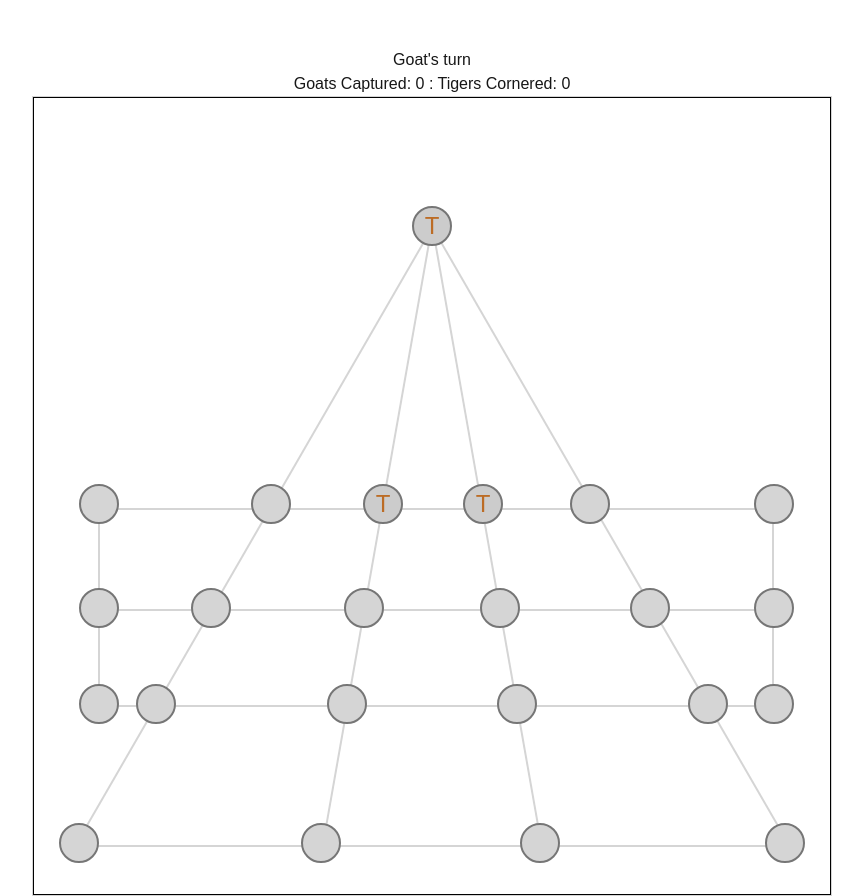
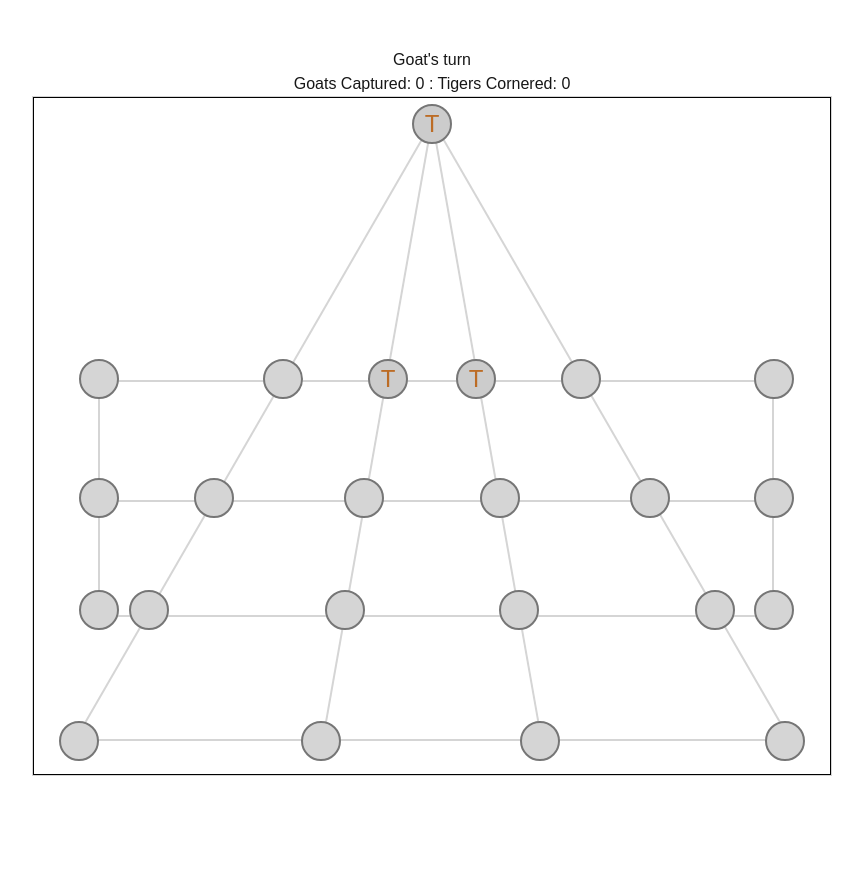
Before and after one commit to christinemtrinh/bagchal, a Next.js app in the folder src/client/: page / in a window 1280 px wide. Shown: the whole page, without its empty margins (208-1071 px from the left). After the commit the page ends 800 px from the top, so only its background shows below. Built offline with nearby package versions, Linux system fonts and the light colour scheme; no server answers.

Commit message:
Fit board into one page

```diff
--- a/src/client/app/components/Board/Board.tsx
+++ b/src/client/app/components/Board/Board.tsx
@@ -426,8 +426,14 @@ export default function Board(props: any) {
   }
 
   return (
+    <div>
+      <div className="turn">
+        <p>
+          {props.player ? "Goat" : "Tiger"}'s turn<br />
+          Goats Captured: {numOfCapturedGoats} : Tigers Cornered: {numOfCorneredTigers}
+        </p>
+      </div>
       <div className="container">
-
         <div className="board">
           <div className="line1"></div>
           <div className="line2"></div>
@@ -437,7 +443,7 @@ export default function Board(props: any) {
           <div className="line6"></div>
           <div className="rectangle"></div>
           <div className="button-container">
-          <div className="row" style={{ margin: "10%", top: "30%" }}>
+            <div className="row" style={{ margin: "-11%", top: "30%" }}>
               <Spot
                 buttonID="1"
                 disabled={disabledSpots[0][0]}
@@ -446,7 +452,7 @@ export default function Board(props: any) {
                 onSpotClick={() => handleClick(0, 0)}
               />
             </div>
-          <div className="row" style={{ margin: "20%" }}>
+            <div className="row" style={{ margin: "38%" }}>
               <Spot
                 buttonID="2"
                 disabled={disabledSpots[1][0]}
@@ -458,28 +464,28 @@ export default function Board(props: any) {
                 buttonID="3"
                 disabled={disabledSpots[1][1]}
                 value={spots[1][1]}
-              y={-42}
+                y={-37}
                 onSpotClick={() => handleClick(1, 1)}
               />
               <Spot
                 buttonID="4"
                 disabled={disabledSpots[1][2]}
                 value={spots[1][2]}
-              y={-12}
+                y={-10}
                 onSpotClick={() => handleClick(1, 2)}
               />
               <Spot
                 buttonID="5"
                 disabled={disabledSpots[1][3]}
                 value={spots[1][3]}
-              y={13}
+                y={10}
                 onSpotClick={() => handleClick(1, 3)}
               />
               <Spot
                 buttonID="6"
                 disabled={disabledSpots[1][4]}
                 value={spots[1][4]}
-              y={41}
+                y={37}
                 onSpotClick={() => handleClick(1, 4)}
               />
               <Spot
@@ -490,7 +496,7 @@ export default function Board(props: any) {
                 onSpotClick={() => handleClick(1, 5)}
               />
             </div>
-          <div className="row" style={{ margin: "-12%" }}>
+            <div className="row" style={{ margin: "-28%" }}>
               <Spot
                 buttonID="8"
                 disabled={disabledSpots[2][0]}
@@ -502,7 +508,7 @@ export default function Board(props: any) {
                 buttonID="9"
                 disabled={disabledSpots[2][1]}
                 value={spots[2][1]}
-              y={-67}
+                y={-66}
                 onSpotClick={() => handleClick(2, 1)}
               />
               <Spot
@@ -534,7 +540,7 @@ export default function Board(props: any) {
                 onSpotClick={() => handleClick(2, 5)}
               />
             </div>
-          <div className="row" style={{ margin: "19%" }}>
+            <div className="row" style={{ margin: "37%" }}>
               <Spot
                 buttonID="14"
                 disabled={disabledSpots[3][0]}
@@ -546,28 +552,28 @@ export default function Board(props: any) {
                 buttonID="15"
                 disabled={disabledSpots[3][1]}
                 value={spots[3][1]}
-              y={-90}
+                y={-93}
                 onSpotClick={() => handleClick(3, 1)}
               />
               <Spot
                 buttonID="16"
                 disabled={disabledSpots[3][2]}
                 value={spots[3][2]}
-              y={-27}
+                y={-28}
                 onSpotClick={() => handleClick(3, 2)}
               />
               <Spot
                 buttonID="17"
                 disabled={disabledSpots[3][3]}
                 value={spots[3][3]}
-              y={27}
+                y={28}
                 onSpotClick={() => handleClick(3, 3)}
               />
               <Spot
                 buttonID="18"
                 disabled={disabledSpots[3][4]}
                 value={spots[3][4]}
-              y={90}
+                y={93}
                 onSpotClick={() => handleClick(3, 4)}
               />
               <Spot
@@ -578,7 +584,7 @@ export default function Board(props: any) {
                 onSpotClick={() => handleClick(3, 5)}
               />
             </div>
-          <div className="row" style={{ margin: "-6.5%" }}>
+            <div className="row" style={{ margin: "-25.5%" }}>
               <Spot
                 buttonID="20"
                 disabled={disabledSpots[4][0]}
@@ -611,5 +617,6 @@ export default function Board(props: any) {
           </div>
         </div>
       </div>
+    </div>
   );
 }
--- a/src/client/app/components/Board/board.css
+++ b/src/client/app/components/Board/board.css
@@ -2,7 +2,7 @@
   display: flex;
   justify-content: center;
   align-items: center;
-  height: 100vh;
+  height: 85vh;
   width: 100vh;
   margin: auto;
   border: 1px solid rgb(213, 213, 213);
@@ -30,9 +30,9 @@
 .rectangle {
   position: relative;
   width: 85%;
-  height: 25%;
+  height: 35%;
   border: 2px solid rgb(213, 213, 213);
-  top: 50%;
+  top: 40%;
   left: 8%;
 }
 
@@ -44,32 +44,32 @@
 
 .line1 {
   left: 27.5%;
-  top: 55%;
+  top: 49%;
   transform: rotate(60deg);
   transform-origin: center;
 }
 
 .line2 {
-  top: 93.8%;
+  top: 94.8%;
   left: 5%;
   transform: rotate(300deg);
   transform-origin: left;
 }
 
 .line3 {
-  top: 93.3%;
+  top: 94.3%;
   left: 5%;
   width: 90%;
 }
 
 .line6 {
-  top: 63%;
+  top: 58%;
   left: 8%;
   width: 85%;
 }
 
 .line4 {
-  top: 15%;
+  top: 2%;
   left: 50%;
   transform: rotate(80deg);
   transform-origin: left;
@@ -77,7 +77,7 @@
 }
 
 .line5 {
-  top: 15%;
+  top: 2%;
   left: 50%;
   transform: rotate(100deg);
   transform-origin: left;
--- a/src/client/app/page.tsx
+++ b/src/client/app/page.tsx
@@ -24,12 +24,6 @@ export default function Home() {
     <div>
       <Rules player={player}/>
       <div style={{position: "relative"}}>
-      <div className="turn">
-            <p>
-              {player ? "Goat" : "Tiger"}'s turn<br />
-              Goats Captured: {numOfCapturedGoats} : Tigers Cornered: {numOfCorneredTigers}
-            </p>
-        </div>
         <Board setPlayer={changePlayer} player = {player}/>
       </div>
   </div>
```
Lines whose indentation alone changed are shown as unchanged.
